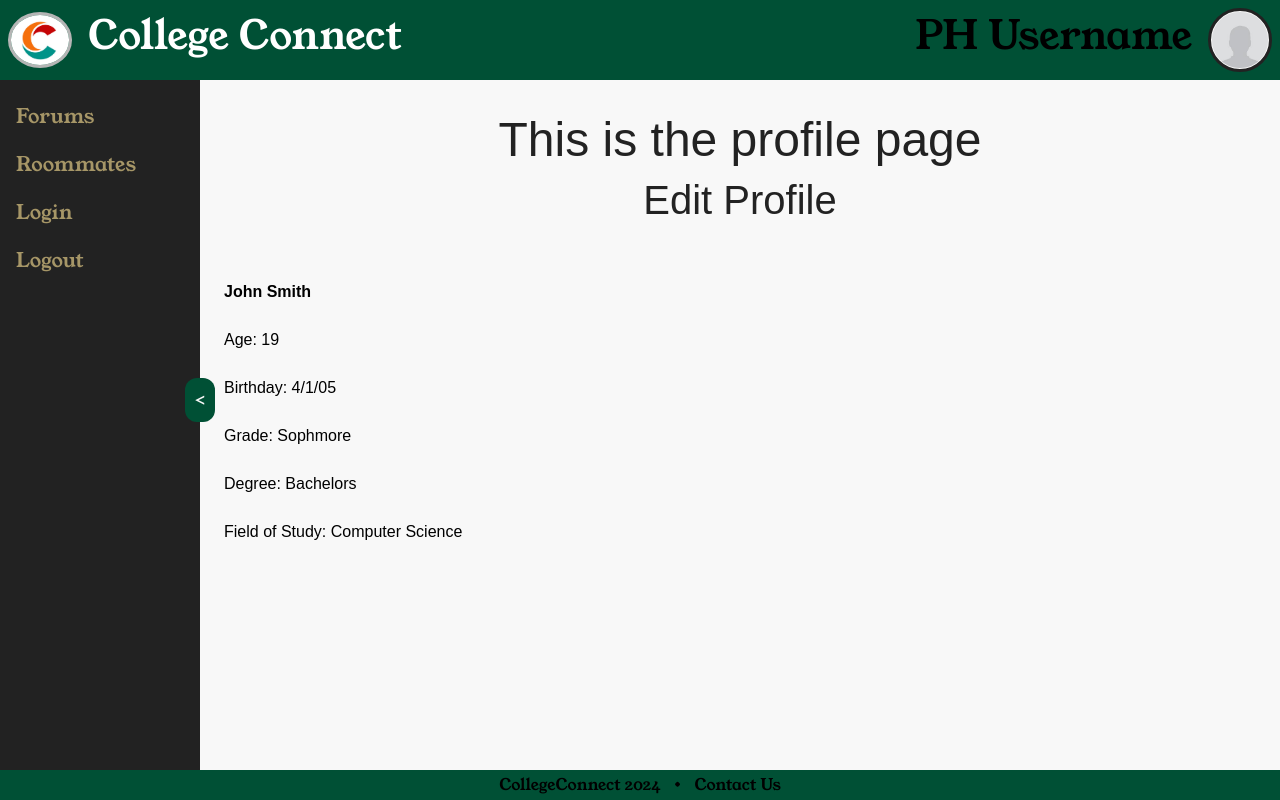
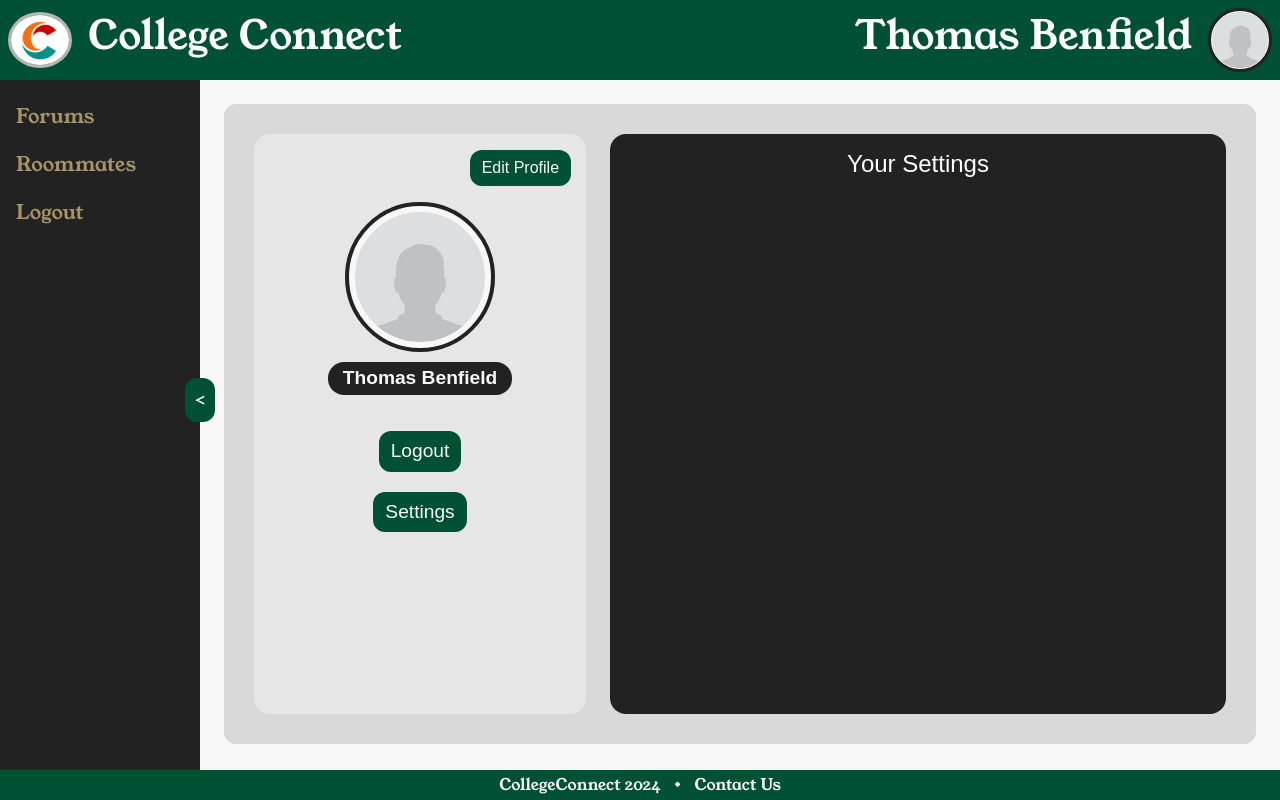
Before and after one commit to arahman19/CollegeConnect, a Flask app: page /profile in a window 1280 px wide. Run offline with Flask 3, Linux system fonts and the light colour scheme; a user stored in the database is signed in; parts of the project's set-up code (start-up, migrations or seed data) failed here and were passed over; some web fonts are replaced.

Commit message:
made profile page look nice, integrated login

```diff
--- /dev/null
+++ b/Static/CSS/profile.css
@@ -0,0 +1,147 @@
+:root {
+    --primary-color: #005035;
+    --secondary-color-dark: #222222;
+    --secondary-color-light: #a69667;
+    --dark-gray: #1A1A1A;
+    --medium-gray: #505050;
+    --light-gray: #b5b5b5;
+    --background-dark: #D9D9D9;
+    --background-light: #E6E6E6;
+    --background-white: #F8F8F8;
+
+    --font-sm: 0.75rem;
+    --font-mdsm: 0.9rem;
+    --font-mdlg: 1.2rem;
+    --fontlg: 1.5rem;
+    --fontxl: 2rem;
+
+    --radius-sm: 8px;
+    --radius-md: 12px;
+    --radius-lg: 16px;
+
+    --margin-xs: 6px;
+    --margin-sm: 12px;
+    --margin-mdsm: 18px;
+    --margin-md: 24px;
+    --margin-mdlg: 30px;
+    --margin-lg: 36px;
+    --margin-xl: 48px;
+
+    --padding-xs: 2px;
+    --padding-sm: 4px;
+    --padding-mdsm: 6px;
+    --padding-md: 8px;
+    --padding-mdlg: 12px;
+    --padding-lg: 16px;
+    --padding-xl: 24px;
+}
+
+.profile-layout {
+    font-size: var(--font-mdlg);
+    background-color: var(--background-dark);
+    padding: 30px;
+    border-radius: 12px;
+    font-size: var(--font-mdlg);
+    background-color: var(--background-dark);
+    padding: 30px;
+    border-radius: 12px;
+    display: flex;
+    text-align: center;
+    justify-content: space-between;
+    align-items: stretch;
+    align-items: stretch;
+    gap: var(--margin-md);
+    height: 80vh;
+}
+
+.profile-info {
+    position: relative;
+    position: relative;
+    flex-direction: column;
+    align-items: center;
+    gap: var(--margin-sm);
+    width: 35%;
+    padding: var(--padding-lg);
+    border-radius: var(--radius-lg);
+    background-color: var(--background-light);
+    display: flex;
+}
+
+.profile-pfp-container {
+    margin-top: 5vh;
+    margin-top: 5vh;
+    display: flex;
+    align-items: center;
+    justify-content: center;
+    width: 150px;
+    height: 150px;
+    border-radius: 50%;
+    background-color: var(--background-white);
+    border: var(--secondary-color-dark) 4px solid;
+    padding: 3px;
+    margin-bottom: 5px;
+}
+
+#profile-pfp-img {
+    width: 100%;
+}
+
+
+.edit-profile-button {
+    position: absolute;
+    right: 15px;
+    font-size: 16px;
+}
+
+.edit-profile-button:hover {
+    background-color: #A54A33;
+}
+
+.profile-listings {
+    min-height: 100%;
+    width: 65%;
+    padding: var(--padding-lg);
+    border-radius: var(--radius-lg);
+    color: white;
+    text-align: center;
+    background-color: var(--secondary-color-dark);
+}
+
+.logout-button {
+    margin-top: 1vh;
+    background-color: var(--primary-color);
+    color: var(--background-white);
+    transition: background-color 0.2s ease;
+}
+
+.profile-name {
+    background-color: var(--secondary-color-dark);
+    color: var(--background-white);
+    transition: background-color 0.2s ease;
+}
+
+.logout-button:hover {
+    background-color: darkred;
+}
+
+.profile-info figure {
+    display: flex;
+    flex-direction: column;
+    align-items: center;
+}
+
+figcaption {
+    min-width: 10vw;
+    padding: 2px 15px 2px 15px;
+    margin-top: 5px;
+    background-color: var(--background-dark);
+    border-radius: var(--radius-lg);
+
+}
+
+#profile-custom {
+    width: 100%;
+    height: 100%;
+    object-fit: cover;
+    border-radius: 50%;
+}
--- a/app.py
+++ b/app.py
@@ -149,9 +149,9 @@ def account():
         a = Account(username=username, password=password, email=email)
         db.session.add(a)
         db.session.commit()
-        return redirect('/')
+        return redirect('/login')
     else:
-        return redirect('/')
+        return redirect('/signup')
 
 if __name__ == '__main__':
     db.create_all()
--- a/templates/profile.html
+++ b/templates/profile.html
@@ -1,19 +1,28 @@
 {% extends 'template.html' %}
+{% block head %}
+    <link rel="stylesheet" type="text/css" href="../Static/CSS/profile.css">
+{% endblock %}
 {% block body %}
-    <header style="text-align: center; font-size: 3rem; color: #222222;">This is the profile page</header>
-    <a href="/profileedit"><h1 style="text-align: center; font-size: 2; color:#222222">Edit Profile</h1></a>
-    <br></br>
-    <!--<body style="align-self: left;"><img src="../Static/Images/placeholderPfp.jpg" alt="custom profile" id="custom-pfp-img" width="200" height="200"></body>-->
-    <!--Can't get the profile pic to resize, not sure why it keeps taking up the whole page, that command should make it so it just shows at a size of 200x200-->
-    <body style="text-align: left; font-size: 20; color:black"><b>John Smith</b></body>
-    <br></br>
-    <body style="text-align: left; font-size: 10; color:black">Age: 19</body>
-    <br></br>
-    <body style="text-align: left; font-size: 10; color:black">Birthday: 4/1/05</body>
-    <br></br>
-    <body style="text-align: left; font-size: 10; color:black">Grade: Sophmore</body>
-    <br></br>
-    <body style="text-align: left; font-size: 10; color:black">Degree: Bachelors</body>
-    <br></br>
-    <body style="text-align: left; font-size: 10; color:black">Field of Study: Computer Science</body>
+    <main>
+        <div class="profile-layout">
+            <div class="profile-info">
+                <a href="/edit_profile"><button class="edit-profile-button button button-primary">Edit Profile</button></a>
+                <figure>
+                    <div class="profile-pfp-container">
+                        <!--Should display placeholder if not logged in or user has no pfp set-->
+                        <img src="../Static/Images/placeholderPfp.jpg" alt="custom profile" id="custom-pfp-img">
+                    </div>
+                    <figcaption class="profile-name"><strong>{{current_user.username}}</strong></figcaption>
+                </figure>
+                <a href="/logout"><button class="logout-button">Logout</button></a>
+                <a href="/profileedit"><button class="logout-button">Settings</button></a>
+            </div>
+            <div class="profile-listings">
+                <h4>Your Settings</h4>
+                <div>
+                    <!--TO DO display users preferences as they are set here-->
+                </div>
+            </div>
+        </div>
+    </main>
 {% endblock %}
--- a/templates/template.html
+++ b/templates/template.html
@@ -21,6 +21,7 @@
     <link rel="stylesheet" href="https://cdn.jsdelivr.net/npm/bootstrap@4.0.0/dist/css/bootstrap.min.css"
         integrity="sha384-Gn5384xqQ1aoWXA+058RXPxPg6fy4IWvTNh0E263XmFcJlSAwiGgFAW/dAiS6JXm" crossorigin="anonymous">
     <link rel="stylesheet" href="../Static/CSS/main.css">
+    {% block head %}{% endblock %}
 </head>
 
 
@@ -34,7 +35,11 @@
 
         <div class="header-profile-container">
             <!--Should display login prompt instead of username if not logged in-->
-            <a href="/profile"><h1 class="banner-user mr-3">PH Username</h1></a>
+            {% if current_user.is_authenticated %}
+            <a href="/profile"><h1 class="banner-user mr-3">{{current_user.username}}</h1></a>
+            {% else %}
+                <a href="/login"><h1 class="banner-user mr-3">Log in</h1></a>
+            {% endif %}
             <!--Should display placeholder if not logged in or user has no pfp set-->
             <a href="/profile" class="pfp-container"><img src="../Static/Images/placeholderPfp.jpg" alt="custom profile" id="custom-pfp-img"></a>
         </div>
@@ -51,10 +56,11 @@
             <ul class="sidebar-link-list">
                 <li><a href="/forums" class="nav-item nav-link h5">Forums</a></li>
                 <li><a href="/roommate" class="nav-item nav-link h5">Roommates</a></li>
-                <!--Should be hidden if logged in-->
-                <li><a href="/login" class="nav-item nav-link h5">Login</a></li>
-                <!--Should be hidden if not logged in-->
-                <li><a href="/logout" class="nav-item nav-link h5">Logout</a></li>
+                {% if current_user.is_authenticated %}
+                    <li><a href="/logout" class="nav-item nav-link h5">Logout</a></li>
+                {% else %}
+                    <li><a href="/login" class="nav-item nav-link h5">Login</a></li>
+                {% endif %}
             </ul>
         </nav>
     </div>
```
Also changed, not shown: Static/CSS/main.css (+4 -22 lines), instance/site.db.
